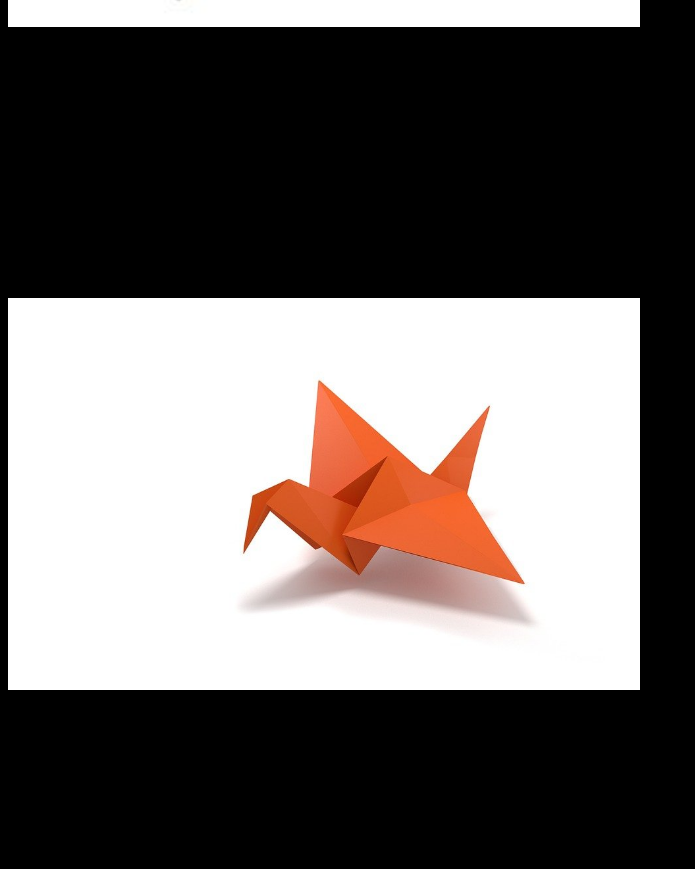
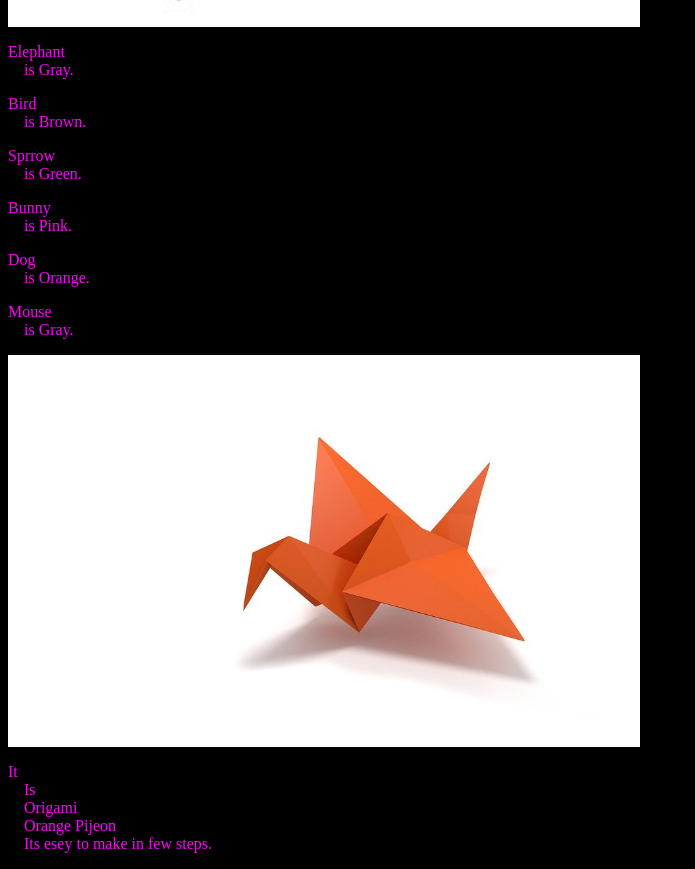
Before and after one commit to GHANSHYAMWHITEHAT2021/My-first-html-page, a plain HTML site: page index.html in a window 1280 px wide. Shown: the part 1192-2061 px from the top of the page, without its empty margins (0-695 px from the left). Before the commit the page ends 1983 px from the top, so only its background shows below. Drawn offline with Linux system fonts and the light colour scheme.

Commit message:
Add files via upload

```diff
--- a/index.html
+++ b/index.html
@@ -6,24 +6,24 @@ type="text/css"
 href="style.css"/>
 </head>
 <body>
-<h1 align = "center"color = "green">Origami Studio</h1>
-<h4 align = "center"color = "green">...By Ghanshyam</h4>
+<h1 style="color: #ff00ff;font-family:Broadway;align-content: center;"">Origami Studio</h1>
+<h4 style="color: #ff00ff;font-family:Broadway;align-content: center;">...By Ghanshyam</h4>
 <img src = "p1.jpg" width = 90%>
 <img src = "p2.jpg" align = "center" width = 50%>
-<pre>Elephant
+<pre style="color: #ff00ff;font-family:Broadway;align-content: center;">Elephant
     is Gray.</pre>
-<pre>Bird
+<pre style="color: #ff00ff;font-family:Broadway;align-content: center;">Bird
     is Brown.</pre>
-<pre>Sprrow
+<pre style="color: #ff00ff;font-family:Broadway;align-content: center;">Sprrow
     is Green.</pre>
-<pre>Bunny
+<pre style="color: #ff00ff;font-family:Broadway;align-content: center;">Bunny
     is Pink.</pre>
-<pre>Dog
+<pre style="color: #ff00ff;font-family:Broadway;align-content: center;">Dog
     is Orange.</pre>
-<pre>Mouse
+<pre style="color: #ff00ff;font-family:Broadway;align-content: center;">Mouse
     is Gray.</pre>
 <img src = "p3.jpg" align = "center" width = 50%>
-<pre>It
+<pre style="color: #ff00ff;font-family:Broadway;align-content: center;">It
     Is
     Origami
     Orange Pijeon
```
